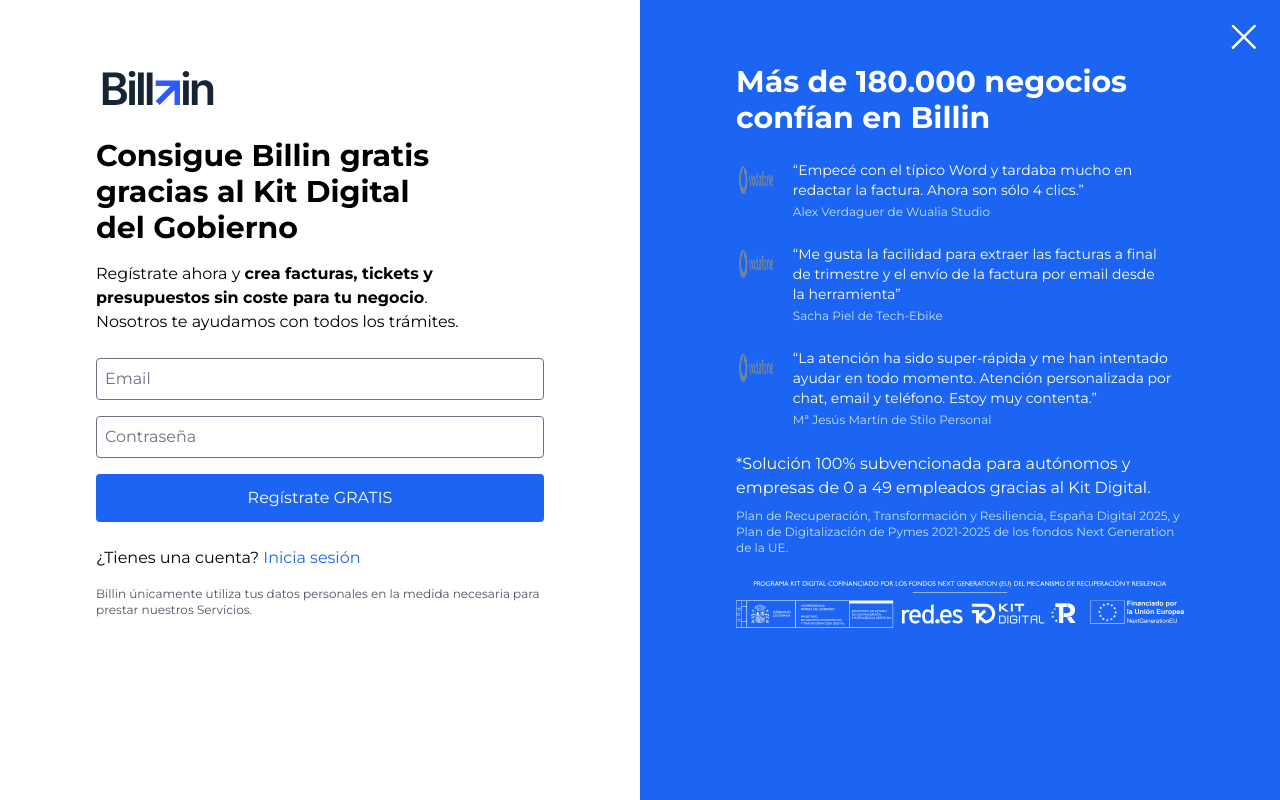
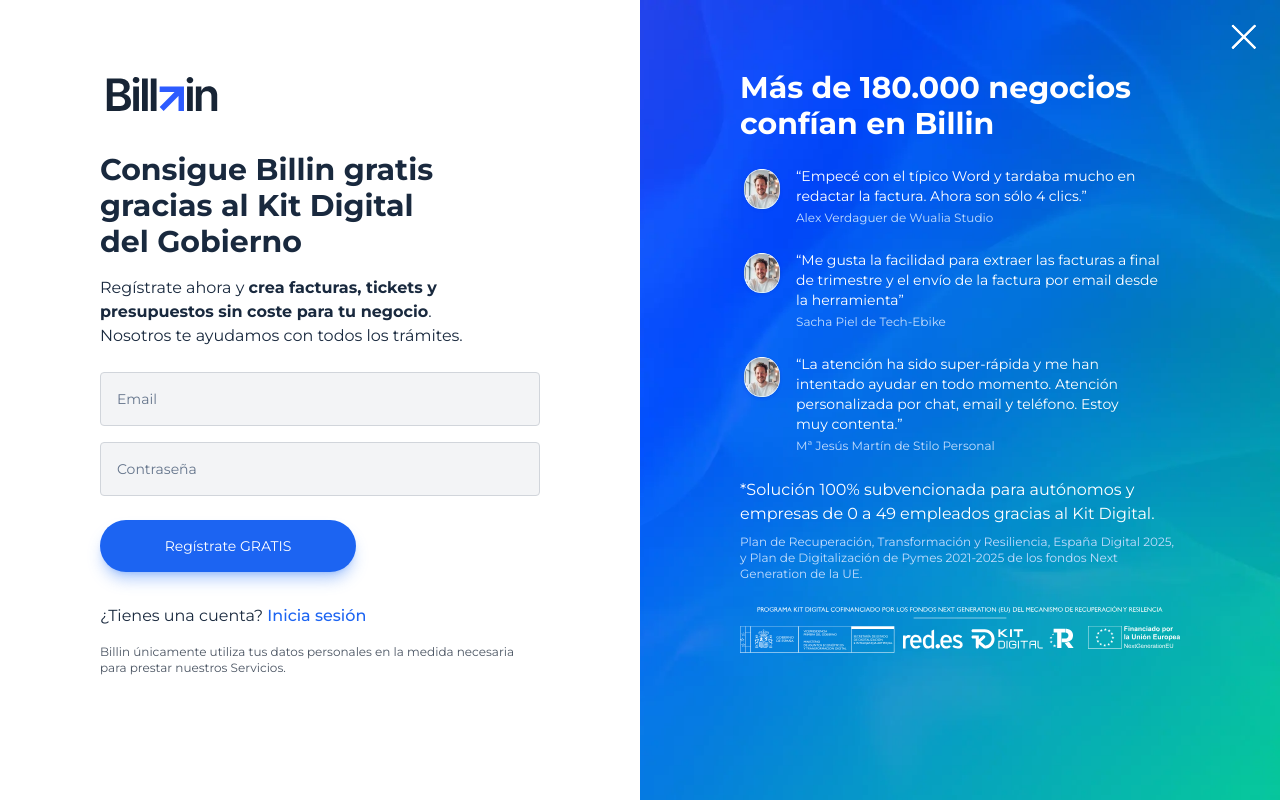
Before and after one commit to aaromnido/billing-landing, an Astro site: page /signup-kit-digital in a window 1280 px wide. Built offline with nearby package versions, Linux system fonts and the light colour scheme; Astro itself is replaced by a stand-in of ours.

Commit message:
Styling the Signup page

```diff
--- a/src/components/Atoms/IconClose.astro
+++ b/src/components/Atoms/IconClose.astro
@@ -1,4 +1,4 @@
-<a href="/" class="absolute top-6 right-6 text-slate-600 hover:text-blue-600 md:text-white md:hover:text-indigo-300 transition ease-in-out duration-300">
+<a href="/" class="z-50 absolute top-6 right-6 text-slate-600 hover:text-blue-600 md:text-white md:hover:text-indigo-300 transition ease-in-out duration-300">
     <svg width="25" height="25" viewBox="0 0 25 25" fill="currentColor" xmlns="http://www.w3.org/2000/svg">
         <path d="M1.375 1.375L24.25 24.25" stroke="currentColor" stroke-width="2"/>
         <path d="M1.375 1.375L24.25 24.25" stroke="currentColor" stroke-width="2"/>
--- a/src/pages/signup-kit-digital.astro
+++ b/src/pages/signup-kit-digital.astro
@@ -5,12 +5,13 @@ import IconClose from '../components/Atoms/IconClose.astro';
 
 <Layout title="Factura fácil con Billin - Accede gratis">
 
-    <div class="grid grid-cols-1 md:grid-cols-2 h-full text-pretty relative">
+    <content class="signup">
         <IconClose />
 
         <!-- ** Left Column ** -->
-        <div class="bg-white px-24 py-16">
-            <img src="/images/logo-billin.svg" alt="Logo" class="mb-6">
+        <article class="signup-left">
+            <div class="signup-left-container">
+                <img src="/images/logo-billin.svg" alt="Logo Billin" class="mb-8">
                 <h1 class="text-3xl font-bold mb-4">
                     Consigue Billin gratis gracias al Kit Digital del Gobierno
                 </h1>
@@ -18,35 +19,34 @@ import IconClose from '../components/Atoms/IconClose.astro';
                     Regístrate ahora y <strong>crea facturas, tickets y presupuestos sin coste para tu negocio</strong>.<br>
                     Nosotros te ayudamos con todos los trámites.
                 </p>
-
-            <form class="space-y-4 mb-6">
-                <input type="email" placeholder="Email" class="w-full p-2 border rounded">
-                <input type="password" placeholder="Contraseña" class="w-full p-2 border rounded">
-
-                <a href="#" class="block w-full text-center bg-blue-600 text-white p-3 rounded hover:bg-blue-700 transition-all ease-in-out">
+                <form class="signup-form">
+                    <input type="email" placeholder="Email">
+                    <input type="password" placeholder="Contraseña">
+                    <div class="pt-2">
+                        <a href="#" class="signup-button">
                             Regístrate GRATIS
                         </a>
+                    </div>
                 </form>
-
                 <p class="mb-4">
-                ¿Tienes una cuenta? <a href="#" class="text-blue-600 border-b-2 border-b-transparent hover:border-b-blue-600 transition-all ease-in-out">Inicia sesión</a>
+                    ¿Tienes una cuenta? <a href="#" class="signup-link">Inicia sesión</a>
                 </p>
-
                 <p class="text-xs text-gray-600">
                     Billin únicamente utiliza tus datos personales en la medida necesaria para prestar nuestros Servicios.
                 </p>
             </div>
+        </article>
 
         <!-- ** Right Column ** -->
-        <div class="bg-blue-600 px-24 py-16 text-white">
+        <article class="signup-right">
+            <div class="signup-right-container">
                 <h1 class="text-3xl font-bold mb-4">
                     Más de 180.000 negocios confían en Billin
                 </h1>
-            <ul class="mt-6">
-
-                <li class="grid grid-cols-10 my-6">
+                <ul class="signup-testimonials">
+                    <li class="signup-testimonial">
                         <div>
-                        <img class="size-10 rounded-full" src="/images/avatar-dummy.png" alt="User profile">
+                            <img class="signup-avatar" src="/images/user_1.webp" alt="User profile">
                         </div>
                         <div class="col-span-9">
                             <div class="px-3">
@@ -59,10 +59,9 @@ import IconClose from '../components/Atoms/IconClose.astro';
                             </div>
                         </div>
                     </li>
-
-                <li class="grid grid-cols-10 my-6">
+                    <li class="signup-testimonial">
                         <div>
-                        <img class="size-10 rounded-full" src="/images/avatar-dummy.png" alt="User profile">
+                            <img class="signup-avatar" src="/images/user_1.webp" alt="User profile">
                         </div>
                         <div class="col-span-9">
                             <div class="px-3">
@@ -75,10 +74,9 @@ import IconClose from '../components/Atoms/IconClose.astro';
                             </div>
                         </div>
                     </li>
-
-                <li class="grid grid-cols-10 my-6">
+                    <li class="signup-testimonial">
                         <div>
-                        <img class="size-10 rounded-full" src="/images/avatar-dummy.png" alt="User profile">
+                            <img class="signup-avatar" src="/images/user_1.webp" alt="User profile">
                         </div>
                         <div class="col-span-9">
                             <div class="px-3">
@@ -104,7 +102,50 @@ import IconClose from '../components/Atoms/IconClose.astro';
                     <img src="/images/logos-kit-nuevos-BN.svg" alt="Logos organismos oficiales del Kit Digital" class="my-6">
                 </footer>
             </div>
-    </div>
+        </article>
+    </content>
+</Layout>
 
-
-</Layout>
+<style>
+    .signup{
+        @apply grid grid-cols-1 md:grid-cols-2 h-full text-pretty relative;
+    }
+    .signup-left{
+        @apply bg-white text-[var(--black)] px-[100px] py-[70px] 2xl:px-[150px] 2xl:py-[100px];
+    }
+    .signup-right{
+        @apply bg-blue-600 text-white px-[100px] py-[70px] 2xl:px-[150px] 2xl:py-[100px];
+        background-color: var(--blue);
+        background-image: url("/images/hero_bg.webp");
+        background-size: cover;
+        background-position: left;
+        background-repeat: no-repeat;
+        transform: scaleX(-1);
+        filter: FlipH;
+    }
+    .signup-right-container{
+        transform: scaleX(-1);
+        filter: FlipH;;
+    }
+    .signup-link{
+        @apply font-medium text-[var(--blue)] border-b-2 border-b-transparent hover:border-b-[var(--blue)] transition-all ease-in-out;
+    }
+    .signup-form{
+        @apply space-y-4 mb-8;
+    }
+    .signup-form input{
+        @apply bg-gray-100 border border-gray-300 w-full p-4 rounded text-[var(--black)] placeholder:text-slate-500 text-sm;
+    }
+    .signup-button{
+        @apply block md:inline-block p-4 md:w-[16rem] text-center bg-[var(--blue)] text-white text-sm rounded-full hover:bg-blue-700 transition-all ease-in-out shadow-lg shadow-blue-500/40;
+    }
+    .signup-testimonials{
+        @apply mt-4;
+    }
+    .signup-testimonial{
+        @apply grid grid-cols-10 my-6;
+    }
+    .signup-avatar{
+        @apply size-8 md:size-10 xl:size-12 rounded-full;
+    }
+</style>
```
Lines whose indentation alone changed are shown as unchanged.
